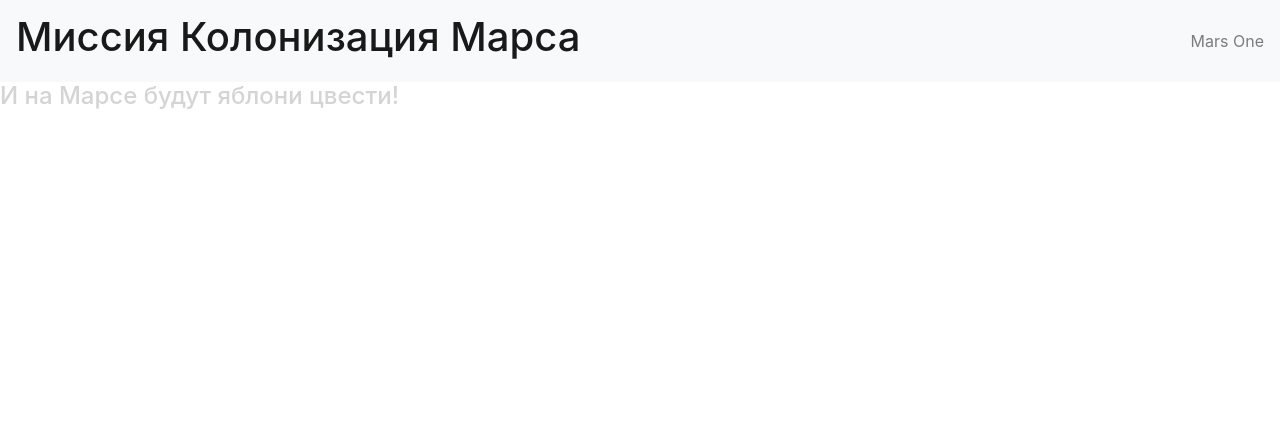
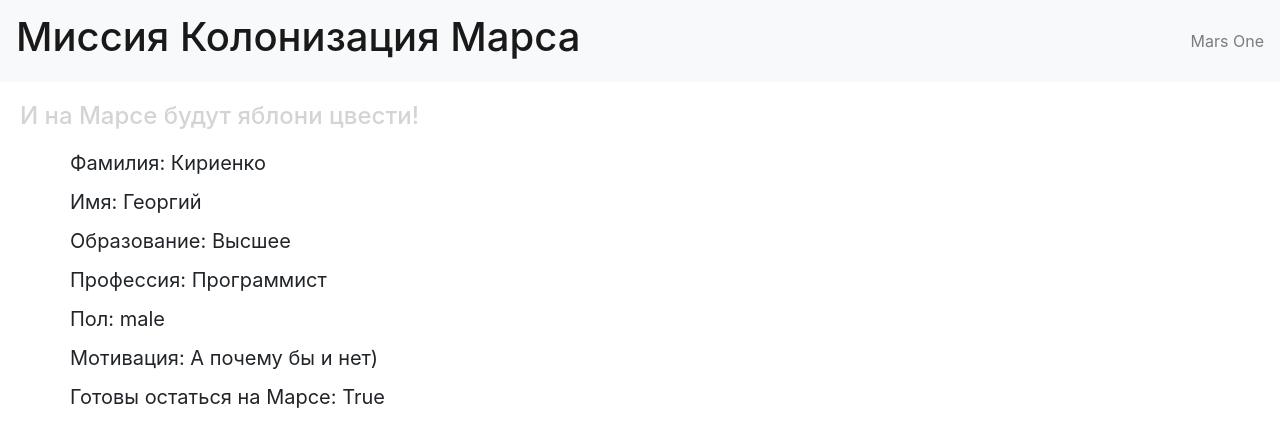
Before and after one commit to recourcefulcoder/WEB-tasks, a Flask app: page /answer in a window 1280 px wide. Shown: the top 447 px of the page. Run offline with Flask 2, Linux system fonts and the light colour scheme; some libraries are stand-ins or nearby versions.

Commit message:
Задача "Автоматический ответ"

```diff
--- a/static/css/style.css
+++ b/static/css/style.css
@@ -1,4 +1,14 @@
-.list {
-    margin-top: 30px;
-    margin-left: 30px;
+.info-block {
+    margin-left: 70px;
 }
+
+h4 {
+    color: #d4d4d4;
+    margin: 20px;
+}
+
+h5 {
+    font-weight: normal;
+    margin-top: 15px;
+    margin-bottom: 15px;
+}
--- /dev/null
+++ b/templates/auto_answer.html
@@ -0,0 +1,17 @@
+{% extends "base.html" %}
+
+{% block head %}
+    <link rel="stylesheet" href="{{url_for('static', filename='css/style.css')}}">
+{% endblock %}
+
+{% block content %}
+    <div class="info-block">
+        <h5>Фамилия: {{info["surname"]}}</h5>
+        <h5>Имя: {{info["name"]}}</h5>
+        <h5>Образование: {{info["education"]}}</h5>
+        <h5>Профессия: {{info["profession"]}}</h5>
+        <h5>Пол: {{info["sex"]}}</h5>
+        <h5>Мотивация: {{info["motivation"]}}</h5>
+        <h5>Готовы остаться на Марсе: {{info["ready"]}}</h5>
+    </div>
+{% endblock %}
--- a/templates/base.html
+++ b/templates/base.html
@@ -22,7 +22,7 @@
                 </span>
             </nav>
         </header>
-        <h4 style="color: #d4d4d4;">И на Марсе будут яблони цвести!</h4>
+        <h4>И на Марсе будут яблони цвести!</h4>
         <main >
             {% block content %}
             {% endblock %}
--- a/wtf_lesson.py
+++ b/wtf_lesson.py
@@ -37,5 +37,21 @@ def list_prof(request_type):
     return render_template("list_prof.html", **params)
 
 
+@app.route("/auto_answer")
+@app.route("/answer")
+def auto_answer():
+    default_info = {
+        "title": "Анкета",
+        "surname": "Кириенко",
+        "name": "Георгий",
+        "education": "Высшее",
+        "profession": "Программист",
+        "sex": "male",
+        "motivation": "А почему бы и нет)",
+        "ready": True
+    }
+    return render_template("auto_answer.html", info=default_info, title=default_info["title"])
+
+
 if __name__ == "__main__":
     app.run(port=8000)
```
